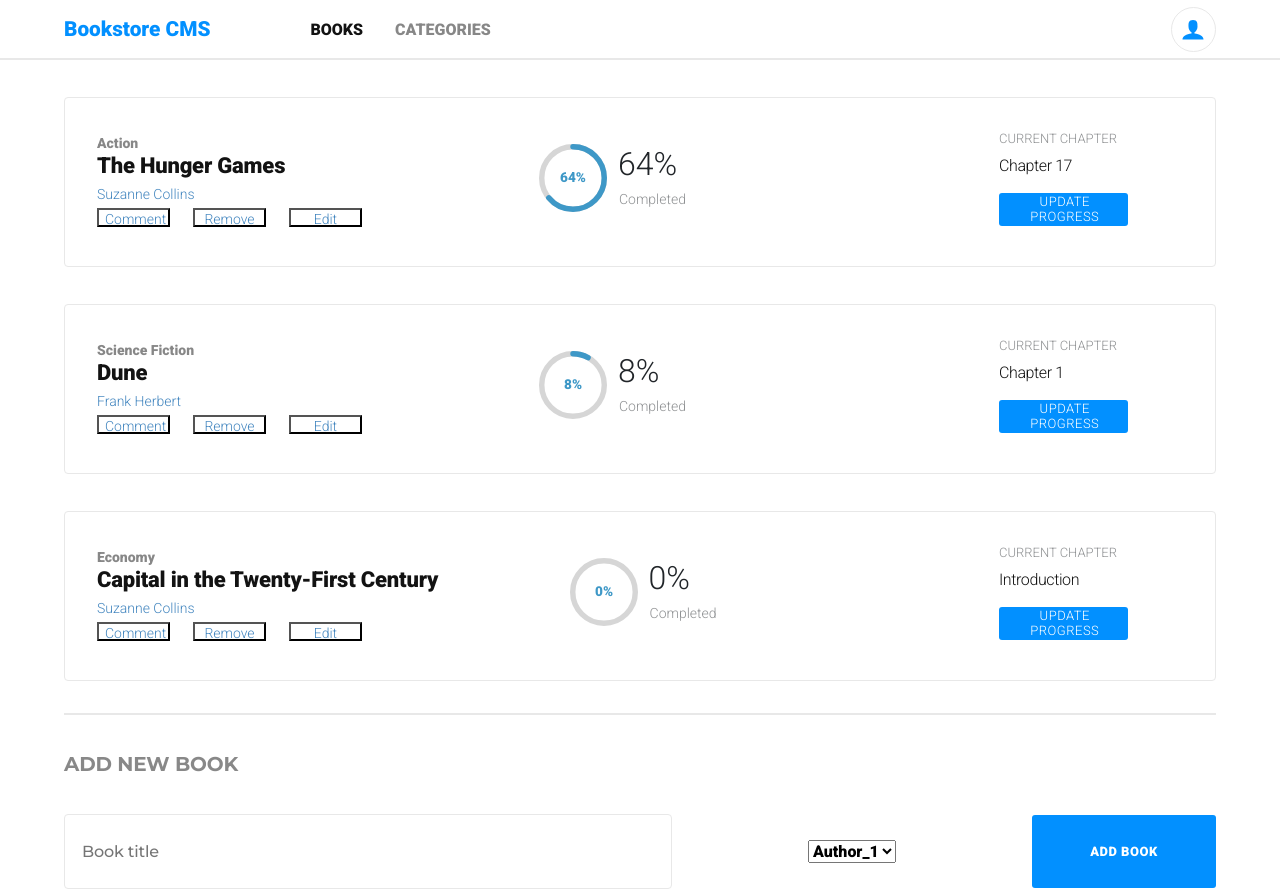
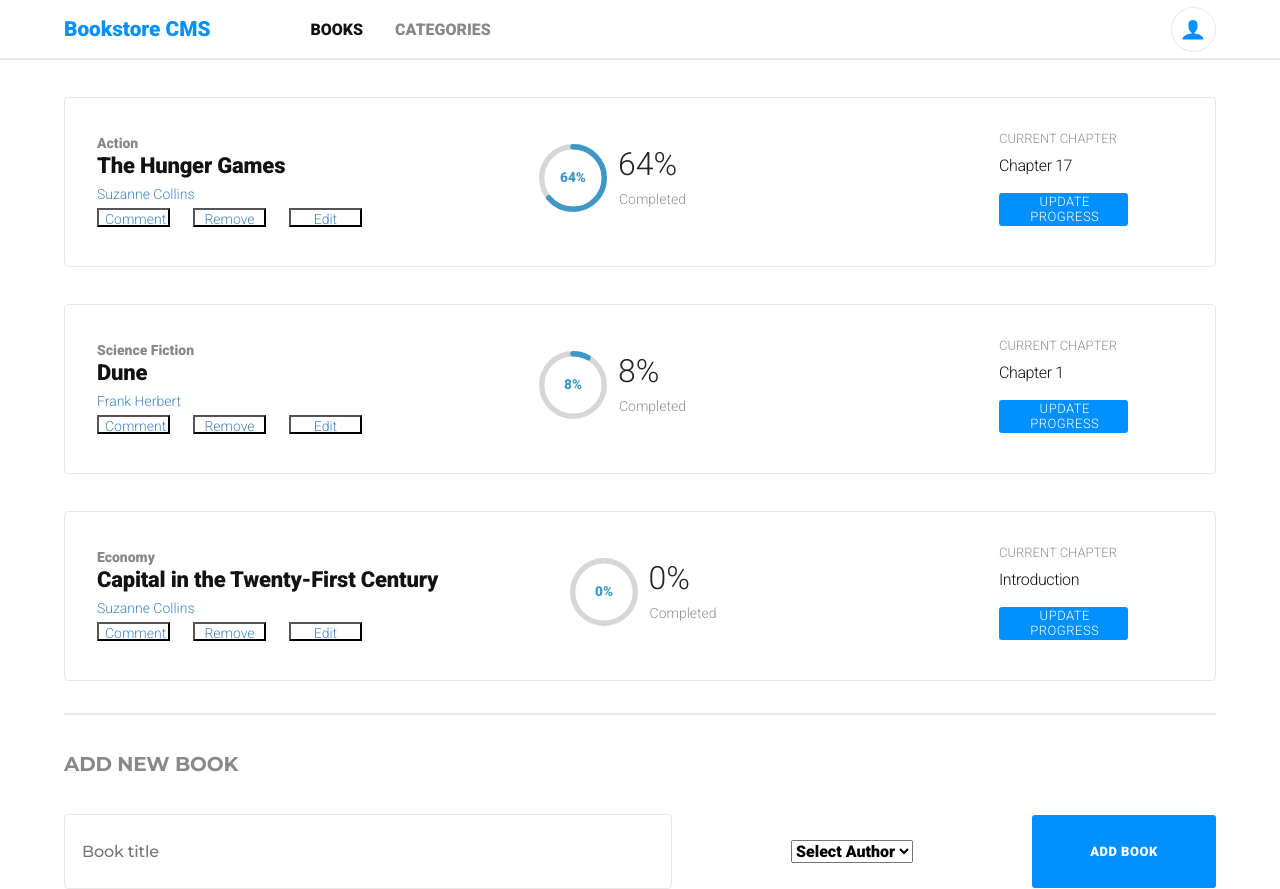
Before and after one commit to Mehdi-Rh/Bookstore-React, a React (Create React App) app: page / in a window 1280 px wide. Built offline with nearby package versions, Linux system fonts and the light colour scheme.

Commit message:
Set placeholder instead of defaultValue

```diff
--- a/src/components/selectAuthor/SelectAuthor.js
+++ b/src/components/selectAuthor/SelectAuthor.js
@@ -1,30 +1,19 @@
 import React from 'react';
 import { PropTypes } from 'prop-types';
 import './SelectAuthor.css';
-// import Dropdown from 'react-bootstrap/Dropdown';
-// import DropdownButton from 'react-bootstrap/DropdownButton';
+
 import 'bootstrap/dist/css/bootstrap.min.css';
 
 const SelectAuthor = (props) => {
   const { handleChangeAuthor } = props;
   return (
-  // <Dropdown onSelect={handleChangeAuthor}>
-  //   <Dropdown.Toggle variant="Info" id="lessonPanel">
-  //     <span id="titleCategory">{newAuthor}</span>
-  //   </Dropdown.Toggle>
-
-    //   <Dropdown.Menu>
-    //     <Dropdown.Item href="#/action-1">Author_1</Dropdown.Item>
-    //     <Dropdown.Item href="#/action-2">Author_2</Dropdown.Item>
-    //     <Dropdown.Item href="#/action-3">Author_3</Dropdown.Item>
-    //   </Dropdown.Menu>
-    // </Dropdown>
     <div>
       <select
         id="fruits"
-        defaultValue="Select fruit"
+        placeholder="Select Author"
         onChange={handleChangeAuthor}
       >
+        <option value="none" selected disabled hidden>Select Author</option>
         <option value="Author_1">Author_1</option>
         <option value="Author_2">Author_2</option>
         <option value="Author_3">Author_3</option>
@@ -39,13 +28,10 @@ SelectAuthor.propTypes = {
   // eslint-disable-next-line react/require-default-props
   // eslint-disable-next-line react/no-typos
   handleChangeAuthor: PropTypes.func,
-  // newAuthor: PropTypes.string,
 };
 
 SelectAuthor.defaultProps = {
   // eslint-disable-next-line react/require-default-props
   // eslint-disable-next-line react/no-typos
   handleChangeAuthor: () => { },
-  // newAuthor: 'Select Author',
-
 };
```
